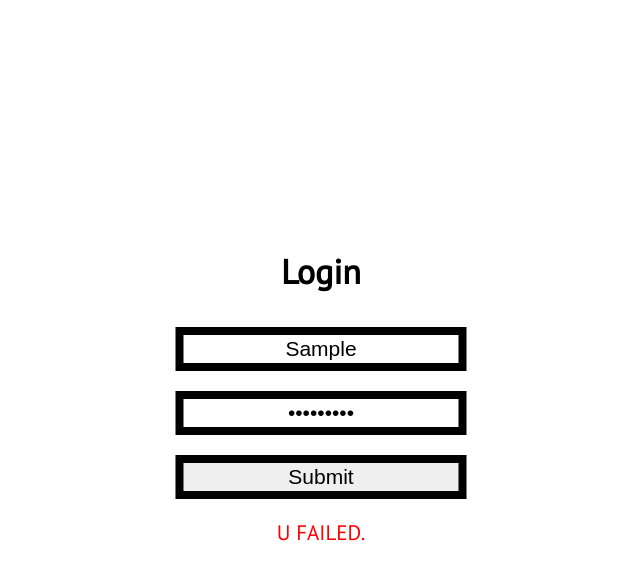
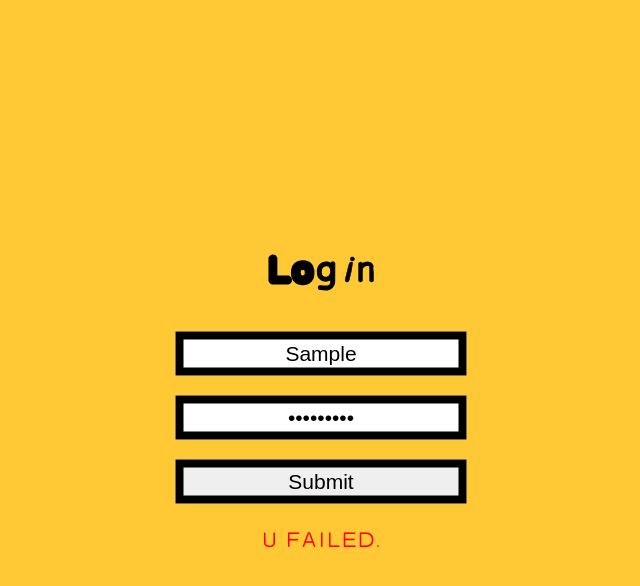
Before and after one commit to peerparty/peer-app, a plain HTML site: page index.html in a window 1280 px wide. Both pictures are taken after typing "Sample", "Sample123" into the empty fields and a click on the input "Submit". Shown: the whole page, without its empty margins (639-1279 px from the left). Drawn offline with Linux system fonts and the light colour scheme; no server answers.

Commit message:
added fonts, etc.

```diff
--- a/app.css
+++ b/app.css
@@ -1,12 +1,10 @@
-@import url('https://fonts.googleapis.com/css?family=PT+Sans&display=swap');
-
 * {
   margin: 0;
   padding: 0;
 }
 
 body {
-  font-family: 'PT Sans', sans-serif;
+  font-family: 'CMRDD', sans-serif;
   overflow-x: hidden;
   overflow-y: hidden;
 }
@@ -20,7 +18,7 @@ p {
   margin-bottom: 5px;
 }
 
-span, textarea {
+.header span, .item span, textarea {
   font-size: 21px;
 }
 
--- a/index.html
+++ b/index.html
@@ -3,7 +3,8 @@
 <head>
   <title>WINWIN</title>
   <meta charset="UTF-8">
- <link rel="stylesheet" type="text/css" href="app.css" />
+  <link rel="stylesheet" type="text/css" href="logo.css" />
+  <link rel="stylesheet" type="text/css" href="app.css" />
  </head>
 </head>
 <body>
@@ -47,7 +48,7 @@
       </ul>
     </div>
     <div class="login form">
-      <h1>Login</h1>
+      <h1 class="logo">Login</h1>
       <form id="loginform">
         <input name="username" type="text" placeholder="Username"/>
         <input name="password" type="password" placeholder="Password"/>
@@ -92,4 +93,5 @@
   </div>
 </body>
 <script src="./app.js"></script>
+<script src="./logo.js"></script>
 </html>
--- /dev/null
+++ b/logo.css
@@ -0,0 +1,116 @@
+@font-face {
+  font-family: CMRDD;
+  src: url(CMRDD-Regular.woff);
+}
+
+@font-face {
+  font-family: CMRDDExtraBold;
+  src: url(CMRDD-ExtraBold.woff);
+}
+
+@font-face {
+  font-family: CMRDDItalic;
+  src: url(CMRDD-Italic.woff);
+}
+
+@font-face {
+  font-family: CMRDDBold;
+  src: url(CMRDD-Bold.woff);
+}
+
+.logo0 {
+ font-family: CMRDD, sans-sarif;
+ display: inline-block;
+ /*transform: scale(1) rotate(0deg) translate(0px, 0px) skew(2deg, 0deg);*/
+ text-shadow: 0px 0px 1px black;
+ -webkit-text-stroke: 5px black;
+ letter-spacing: 0.1em;
+}
+
+.white .logo0 {
+ text-shadow: 0px 0px 1px white;
+ -webkit-text-stroke: 5px white;
+}
+
+.logo1 {
+ font-family: CMRDDBold, sans-sarif;
+ -webkit-text-stroke: 6px black;
+ letter-spacing: 0.2rem;
+}
+
+.white .logo1 {
+ -webkit-text-stroke: 6px white;
+}
+
+.logo2 {
+ font-family: CMRDD, sans-sarif;
+ -webkit-text-stroke: 1px black;
+ letter-spacing: 0.2rem;
+}
+
+.white .logo2 {
+ -webkit-text-stroke: 6px white;
+}
+
+.logo3 {
+ font-family: CMRDDItalic, sans-sarif;
+ -webkit-text-stroke: .5px black;
+ letter-spacing: 0.2rem;
+}
+
+.white .logo3 {
+ -webkit-text-stroke: .5px white;
+}
+
+.logo4 {
+ font-family: CMRDD, sans-sarif;
+ -webkit-text-stroke: .5px black;
+ letter-spacing: 0.0rem;
+}
+
+.white .logo4 {
+ -webkit-text-stroke: .5px white;
+}
+
+.logo5 {
+ font-family: CMRDDItalic, sans-sarif;
+ -webkit-text-stroke: -.25px black;
+ letter-spacing: 0.4rem;
+}
+
+.white .logo5 {
+ -webkit-text-stroke: -.25px white;
+}
+
+@keyframes right {
+  0%, 100% {
+    transform: translateX(0px);
+  }
+  50% {
+    transform: translateX(60%);
+  }
+}
+
+@keyframes left {
+  0%, 100% {
+    transform: translateX(0px);
+  }
+  50% {
+    transform: translateX(-60%);
+  }
+}
+
+
+.logo:hover .win1 {
+  display: inline-block;
+  animation-duration: 3s;
+  animation-name: right;
+  animation-iteration-count: infinite;
+}
+
+.logo:hover .win2 {
+  display: inline-block;
+  animation-duration: 3s;
+  animation-name: left;
+  animation-iteration-count: infinite;
+}
--- /dev/null
+++ b/logo.js
@@ -0,0 +1,49 @@
+function playAudio() {
+  const audio = new Audio('fg.mpeg')
+  audio.play()
+}
+
+function wrapChars(logo) {
+  const txt = logo.innerHTML
+  let str = ''
+  for(let i = 0, j = 0; i < txt.length; i++) {
+    if(txt[i] != ' ') {
+      str += `<span class='logo${j % 6}'>${txt[i]}</span>`
+      ++j
+    }
+  }
+  logo.innerHTML = str
+}
+
+function wrapAni(ani) {
+  const win1 = document.createElement('span')
+  const win2 = document.createElement('span')
+  for(let i = 0; i < ani.children.length; i++) {
+    if(i < (ani.children.length / 2)) win1.appendChild(ani.children[i].cloneNode(true))
+    else win2.appendChild(ani.children[i].cloneNode(true))
+  }
+  ani.innerHTML = ''
+  win1.classList.add('win1')
+  win2.classList.add('win2')
+  ani.appendChild(win1)
+  ani.appendChild(win2)
+}
+
+function ubermate(node) {
+  document.querySelector('body').classList.add('ubermate')
+  setTimeout(() => document.querySelector('body').classList.remove('ubermate'), 5000)
+}
+
+window.addEventListener('DOMContentLoaded', e => {
+
+  document.querySelector('*').addEventListener('click', e => {
+    playAudio()
+    ubermate(e.target)
+  })
+
+
+  document.querySelectorAll('.logo').forEach(logo => {
+    wrapChars(logo)
+    wrapAni(logo)
+  })
+})
```
Also changed, not shown: logo.html (added, +22 -0 lines), CMRDD-Bold.woff (added), CMRDD-ExtraBold.woff (added), CMRDD-Italic.woff (added), CMRDD-Regular.woff (added).
